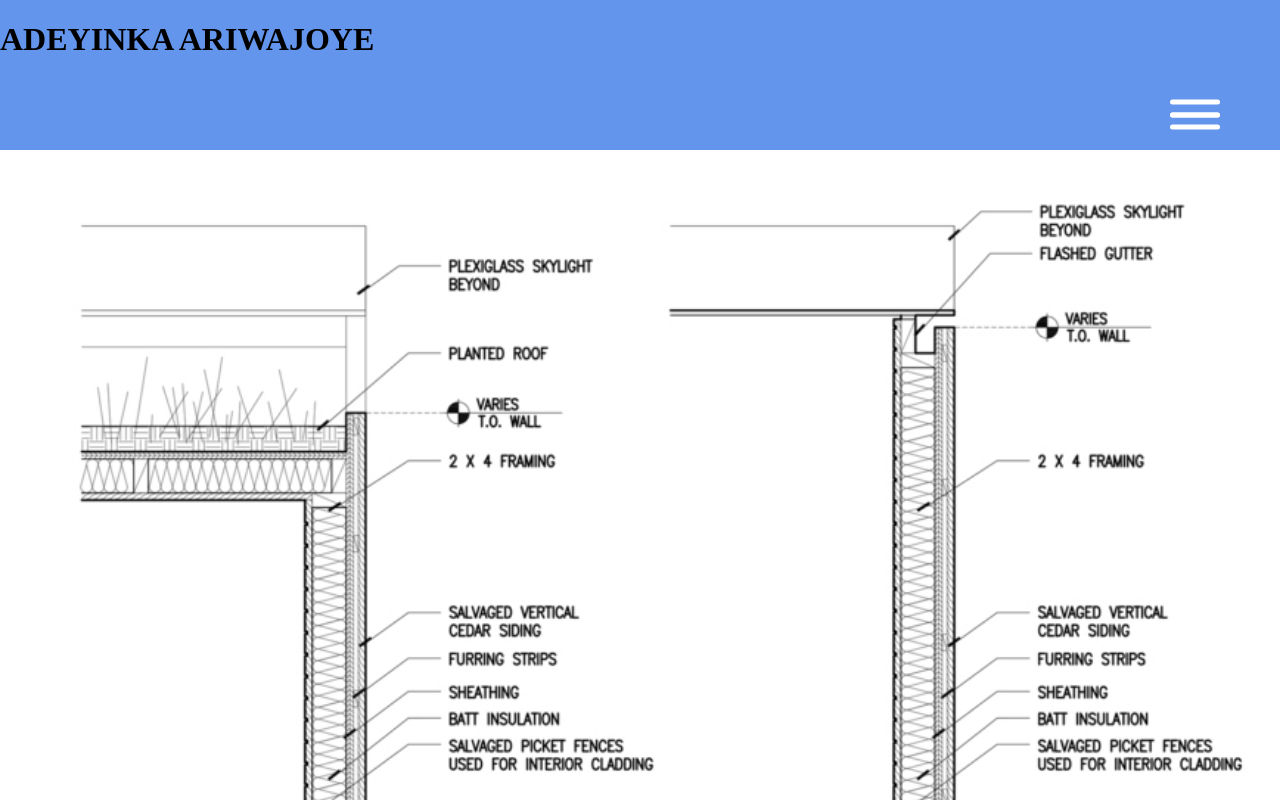
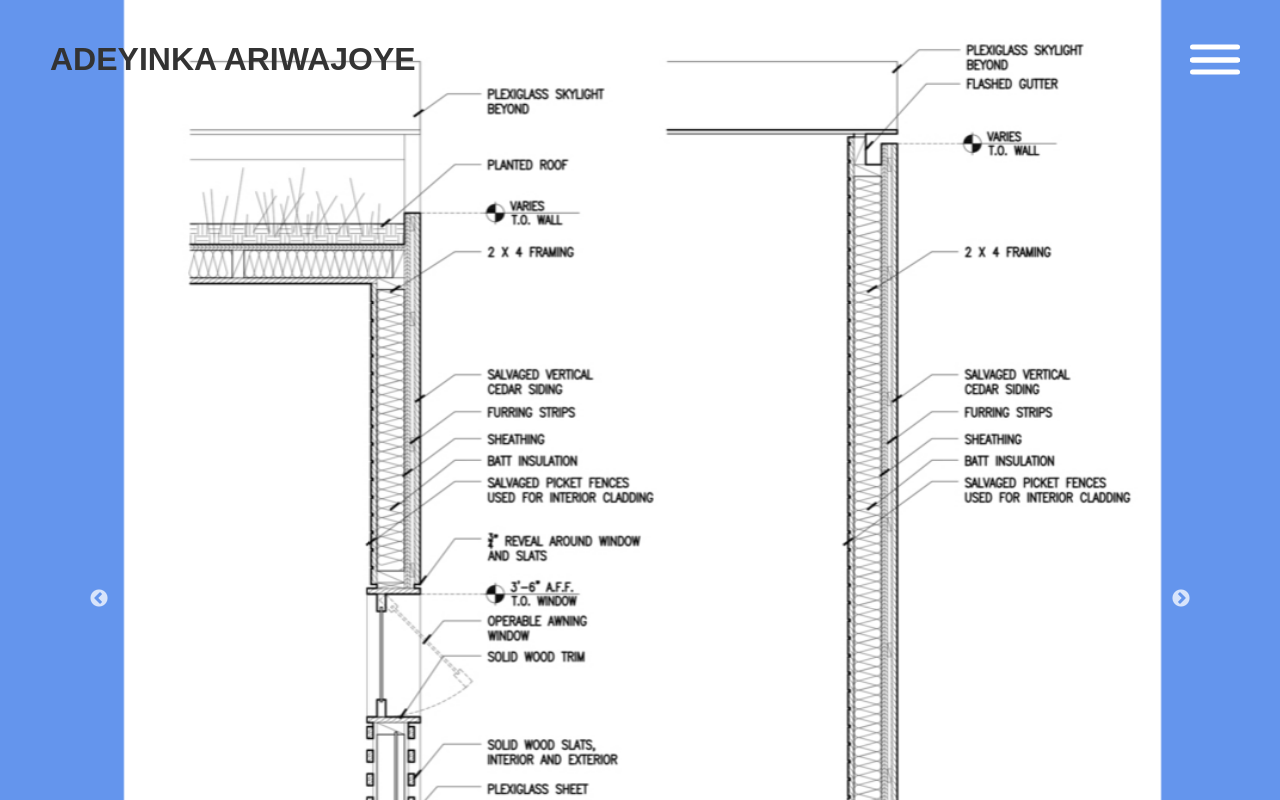
Before and after one commit to YinkaAri14/Adeyinka-first-file, a plain HTML site: page index.html in a window 1280 px wide. Shown: the top 800 px of the page. Drawn offline with nearby package versions, Linux system fonts and the light colour scheme.

Commit message:
adjustment to carousel

```diff
--- a/css/main.css
+++ b/css/main.css
@@ -1,5 +1,35 @@
 /* Place CSS styles here */
-body {background-color: cornflowerblue;}
+.header {
+	display: flex;
+	position: absolute;
+	top: 20px;
+	left: 20px;
+	right: 20px;
+	justify-content: space-between;
+	align-items: center;
+	width: 100%;
+	z-index: 10;
+  }
+
+  h1 {
+	font-family: pennypacker, sans-serif;
+	font-weight: 700;
+	font-style: normal;
+	color: #333;
+	margin-left: 30px;
+  }
+
+  html, body {
+	height: 100%;
+	margin: 0;
+	padding: 0;
+	overflow-y: auto;
+  }
+
+  body {
+	flex-direction: column;
+	background-color: cornflowerblue;
+  }
 
 .off-screen-menu{
 	background-color:black ;
@@ -123,5 +153,5 @@
     color: white;
     padding: 10px;
     text-align: center ;
-    margin-top: 900px;
+    margin-top: 20px;
   }
--- a/slick/slick.css
+++ b/slick/slick.css
@@ -119,11 +119,12 @@
 }
 
 .rending-carousel
-    {width: 100%;
+    {width: 90%;
     margin-left: auto;
     margin-right: auto;
 }
 
 .slick-slide img {
-    width: 100%;
+    width: 90%;
+    margin-left: 60px;
 }
```
